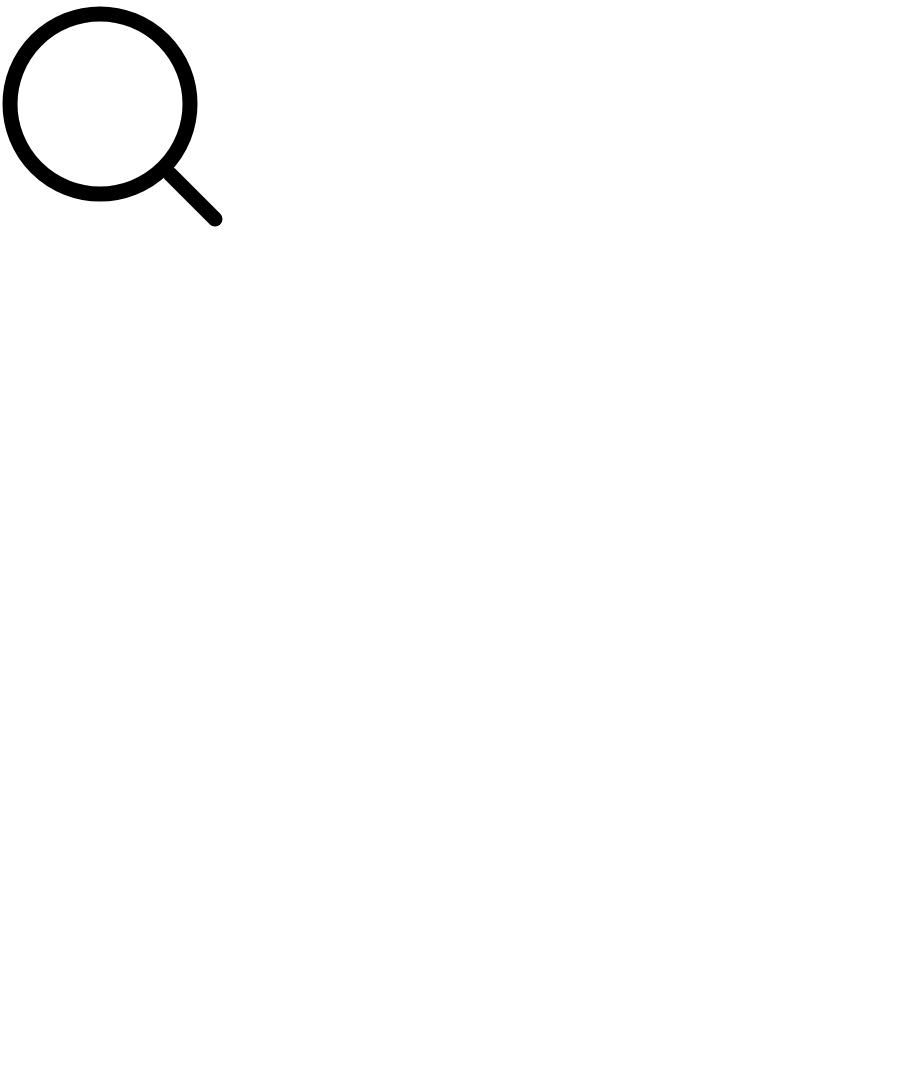
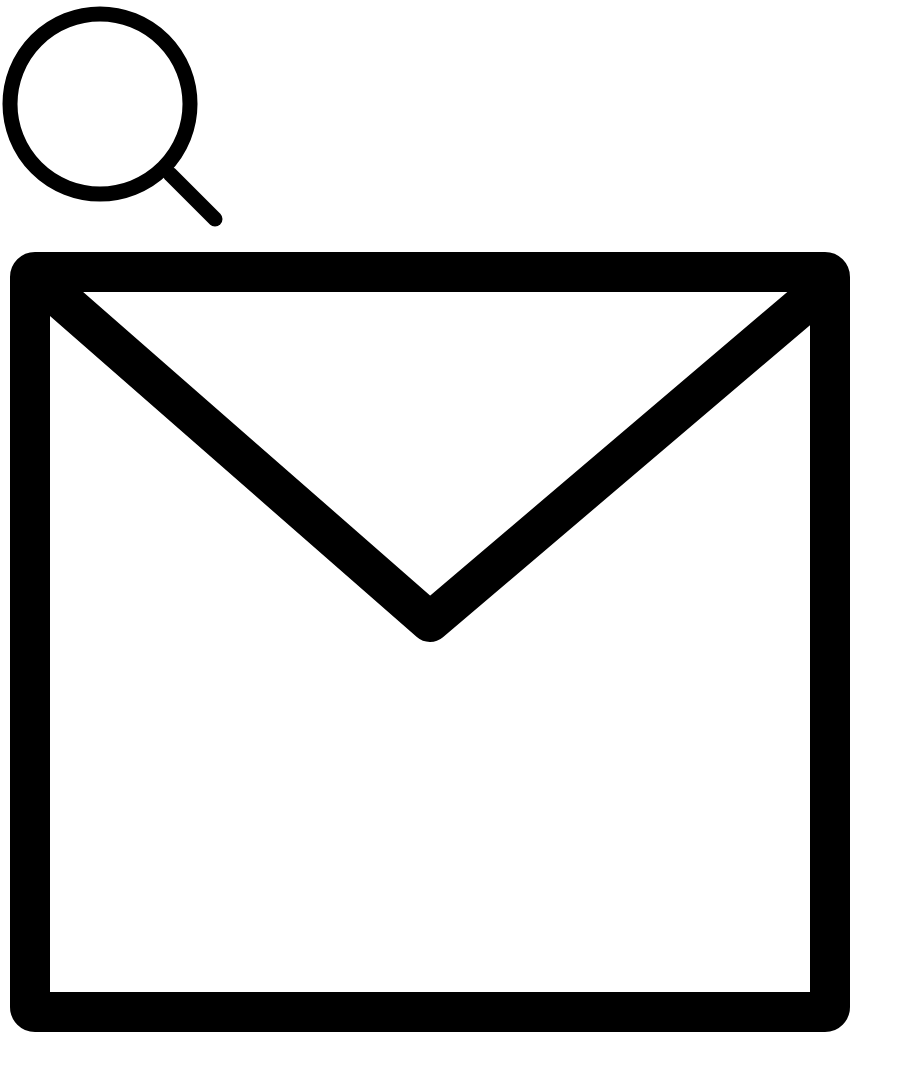
Before and after one commit to amelielidaeng/SVGs, a plain HTML site: page index.html in a window 1280 px wide. Shown: the part 512-1582 px from the top of the page, without its empty margins (0-911 px from the left). Before the commit the page ends 800 px from the top, so only its background shows below. Drawn offline with Linux system fonts and the light colour scheme.

Commit message:
added third SVG

```diff
--- a/index.html
+++ b/index.html
@@ -6,7 +6,7 @@
     <meta name="viewport" content="width=device-width, initial-scale=1.0">
     <link rel="stylesheet" href="styles/normalize.css">
     <link rel="stylesheet" href="styles/index.css">
-    <title>Document</title>
+    <title>SVG practice</title>
 </head>
 <body>
     <svg width="512" height="512">
@@ -20,6 +20,12 @@
         <circle cx="100" cy="100" r="90" fill="none" stroke-width="15" stroke="black"/>
         <line x1="170" y1="170" x2="215" y2="215" stroke-width="15" stroke="black" stroke-linecap="round"/>
     </svg>
+    <br>
+    <br>
+    <svg width="860" height="859"> <!--why is this one ""easy""? cant get the corners rounded evenly? placement/measurements are off?-->
+        <rect x="30" y="20" width="800" height="740" stroke="black" fill="none" stroke-width="40" rx="5" ry="5"/>
+        <polyline points="30,20 430,370 830,30" fill="none" stroke-width="40" stroke="black" stroke-linejoin="round"/>
+    </svg>
 </body>
 </html>
 
```
